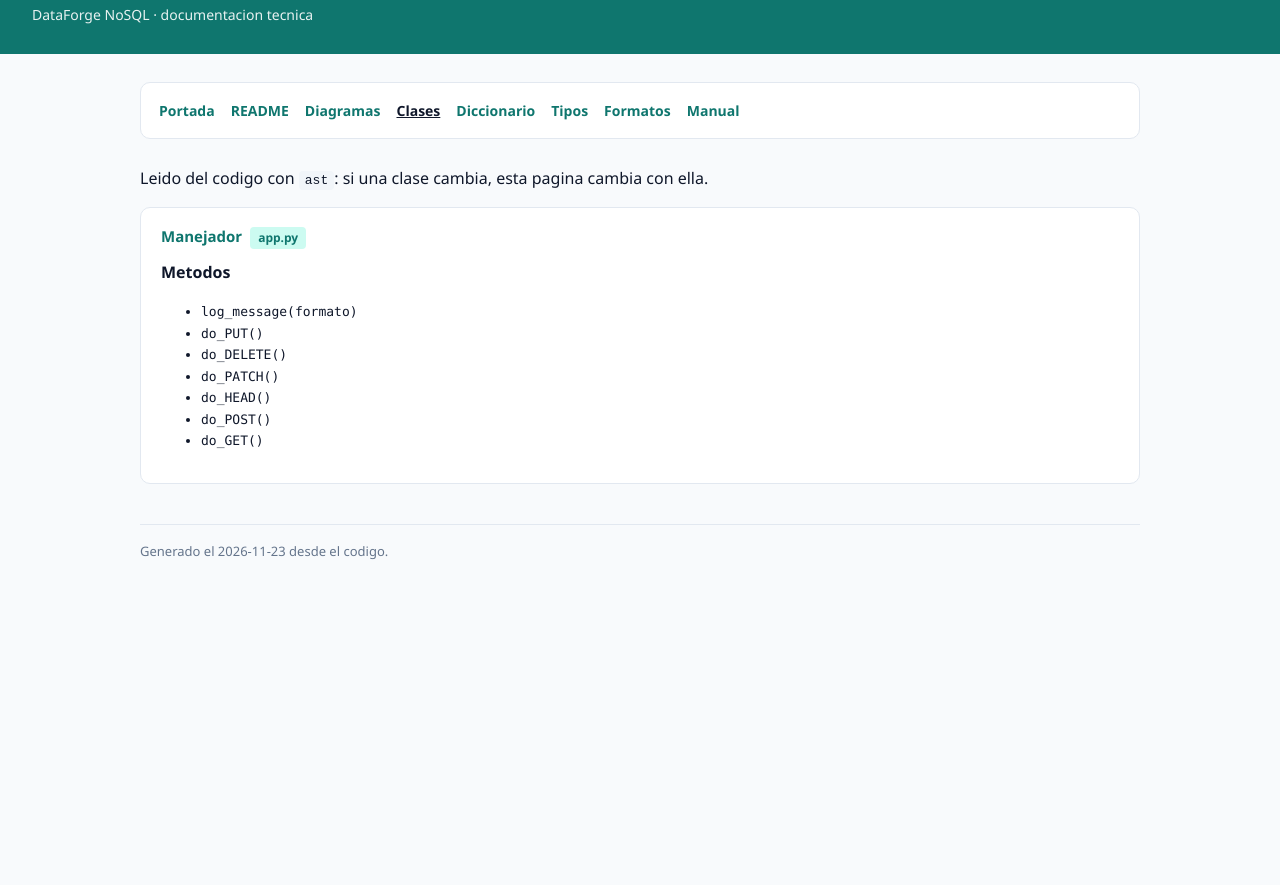
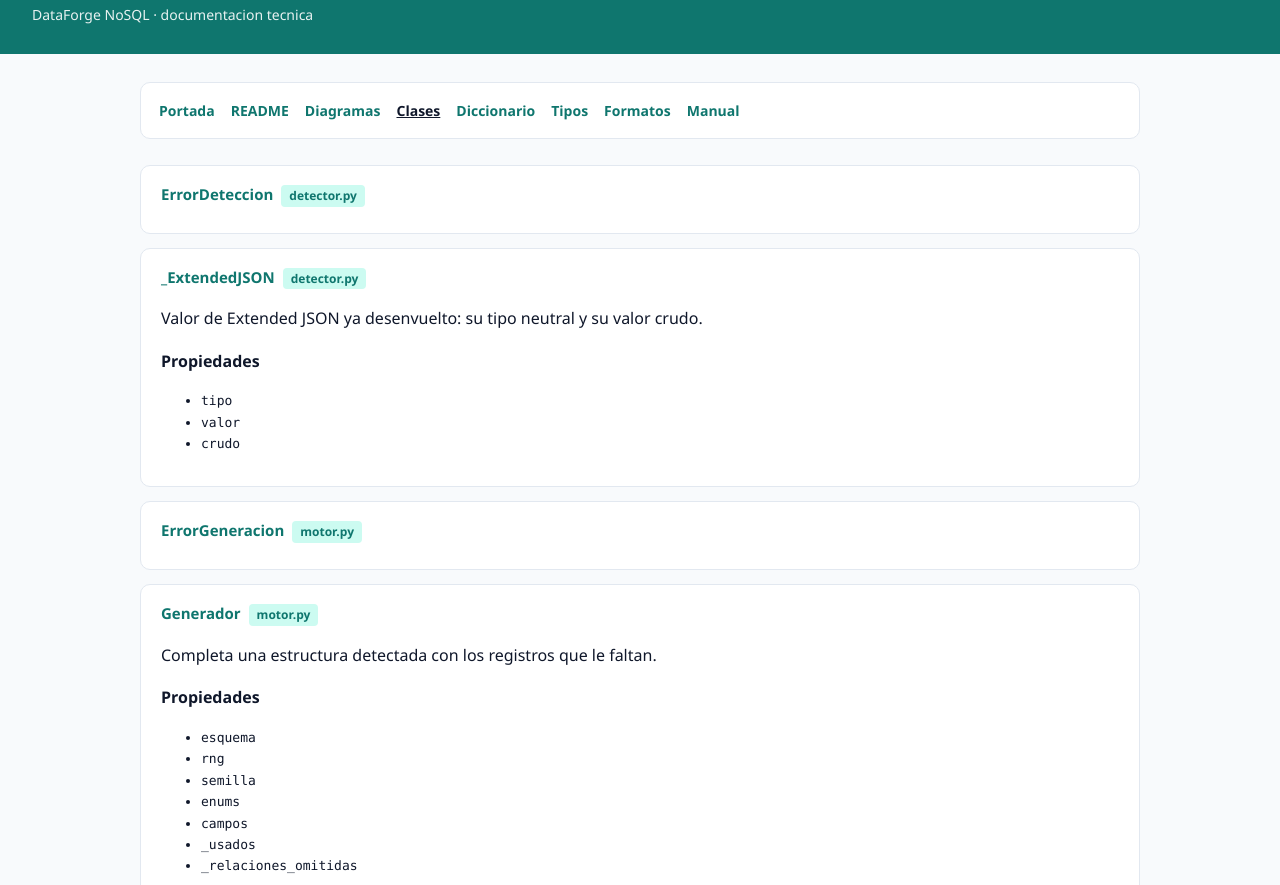
Before and after one commit to dejameingresar/dataforge-docs, a plain HTML site: page clases.html in a window 1280 px wide. Shown: the part 67-952 px from the top of the page. Before the commit the page ends 800 px from the top, so only its background shows below. Drawn offline with Linux system fonts and the light colour scheme.

Commit message:
Publica matriz de rubrica U2/U3, corrige costos y completa referencia de clases

```diff
--- a/clases.html
+++ b/clases.html
@@ -39,16 +39,33 @@ footer{border-top:1px solid #e2e8f0;margin-top:40px;padding-top:16px;
 <header><h1>Clases, metodos y propiedades</h1><p>DataForge NoSQL &middot; documentacion tecnica</p>
 </header><main>
 <nav><a href="index.html">Portada</a><a href="readme.html">README</a><a href="diagramas.html">Diagramas</a><a href="clases.html" style="color:#0f172a;text-decoration:underline">Clases</a><a href="diccionario-datos.html">Diccionario</a><a href="matriz-tipos.html">Tipos</a><a href="catalogo-formatos.html">Formatos</a><a href="manual-tecnico.html">Manual</a></nav>
-<p>Leido del codigo con <code>ast</code>: si una clase cambia, esta pagina cambia con ella.</p><div class="clase"><h3>Manejador<span class="etiqueta">app.py</span></h3>
-<div class="metodos"><b>Metodos</b><ul>
-<li>log_message(formato)</li>
-<li>do_PUT()</li>
-<li>do_DELETE()</li>
-<li>do_PATCH()</li>
-<li>do_HEAD()</li>
-<li>do_POST()</li>
-<li>do_GET()</li>
+<div class="clase"><h3>ErrorDeteccion<span class="etiqueta">detector.py</span></h3>
+</div>
+<div class="clase"><h3>_ExtendedJSON<span class="etiqueta">detector.py</span></h3>
+<p>Valor de Extended JSON ya desenvuelto: su tipo neutral y su valor crudo.</p>
+<div class="attrs"><b>Propiedades</b><ul>
+<li>tipo</li>
+<li>valor</li>
+<li>crudo</li>
 </ul></div>
 </div>
-<footer>Generado el 2026-11-23 desde el codigo.</footer>
+<div class="clase"><h3>ErrorGeneracion<span class="etiqueta">motor.py</span></h3>
+</div>
+<div class="clase"><h3>Generador<span class="etiqueta">motor.py</span></h3>
+<p>Completa una estructura detectada con los registros que le faltan.</p>
+<div class="attrs"><b>Propiedades</b><ul>
+<li>esquema</li>
+<li>rng</li>
+<li>semilla</li>
+<li>enums</li>
+<li>campos</li>
+<li>_usados</li>
+<li>_relaciones_omitidas</li>
+</ul></div>
+<div class="metodos"><b>Metodos</b><ul>
+<li>generar_coleccion(nombre, *, n_nuevos, disponibles, existentes)</li>
+<li>completar(volumenes)</li>
+</ul></div>
+</div>
+<footer>Generado el 2026-11-27 desde el codigo.</footer>
 </main></body></html>
```
Also changed, not shown: 3 other files.
